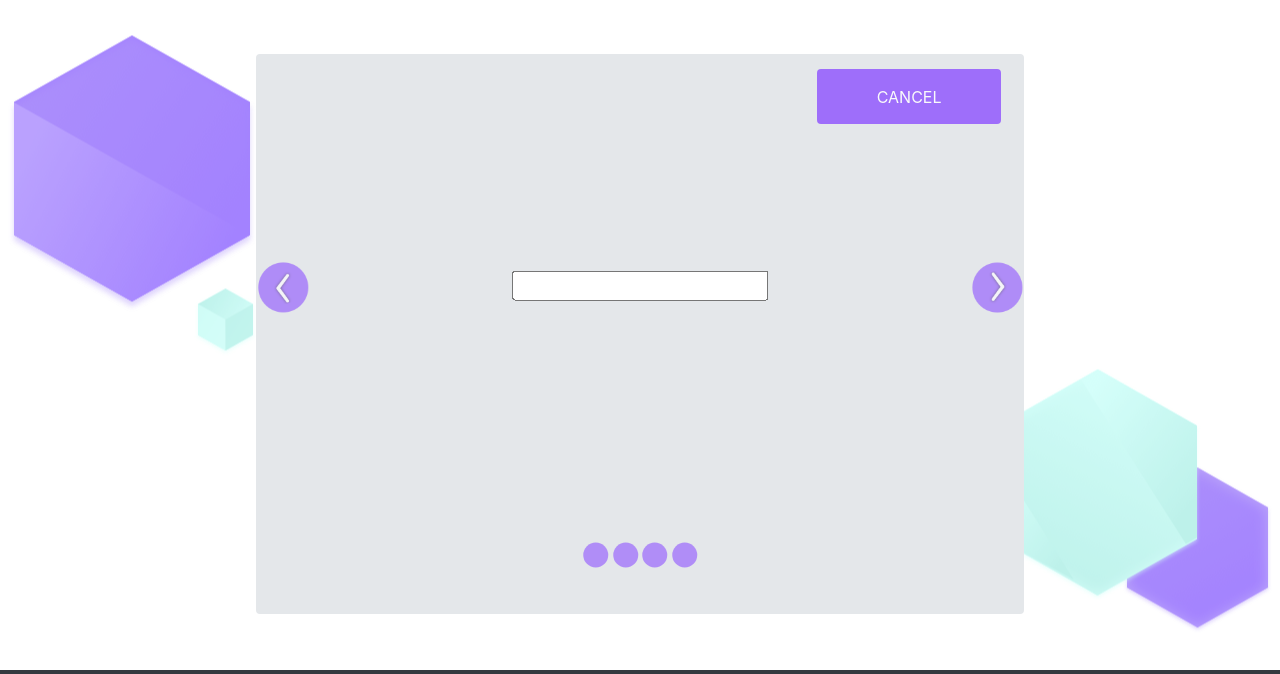
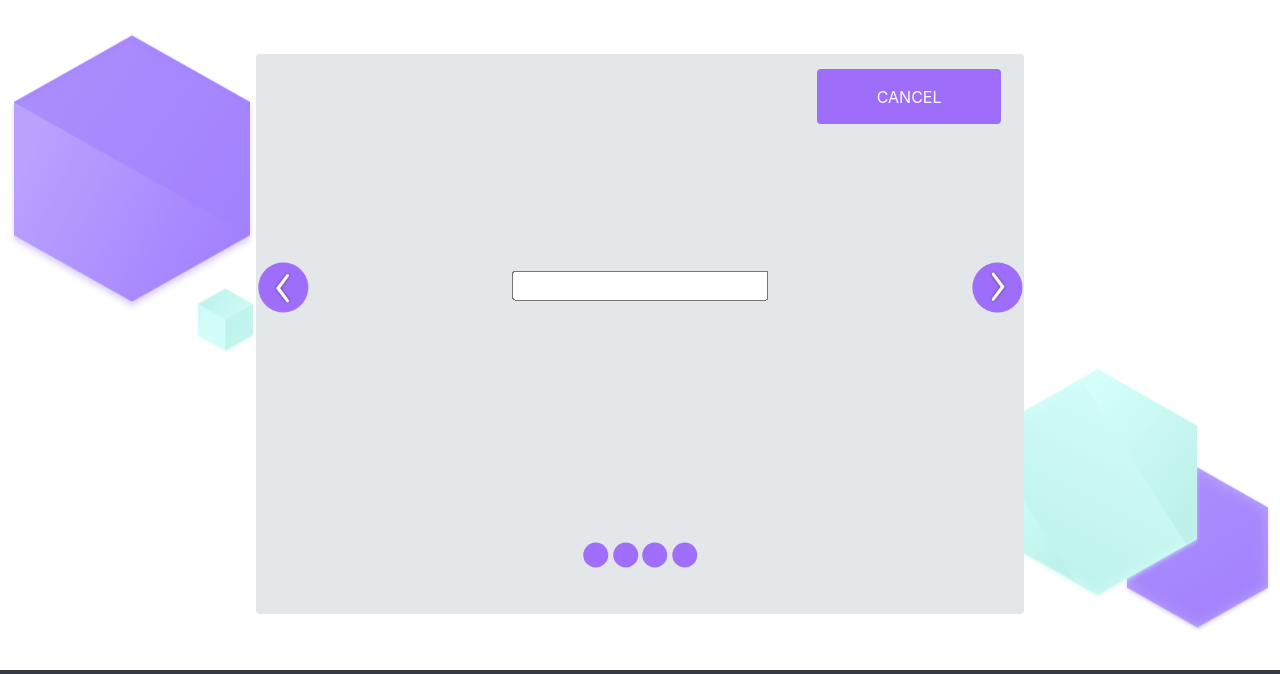
Before and after one commit to weeveiot/weeveresearch, a plain HTML site: page src/html/registries.html in a window 1280 px wide. Both pictures are taken after a click on the button "ADD NEW REGISTRY". Shown: the part 66-740 px from the top of the page. Drawn offline with nearby package versions, Linux system fonts and the light colour scheme; files whose address does not match are found by name.

Commit message:
Opacity value change for consistency

```diff
--- a/src/css/common.css
+++ b/src/css/common.css
@@ -167,7 +167,7 @@ A purple dot for the creation slide show view
   height: 25px;
   width: 25px;
   background-color: #8D51FF;
-  opacity: 0.6;
+  opacity: 0.8;
   cursor: pointer;
   border-radius: 50%;
   display: inline-block;
@@ -189,7 +189,7 @@ Images that display next arrows
 .leftArrow, .rightArrow {
     position: relative;
     width: 10%;
-    opacity: 0.6;
+    opacity: 0.8;
     cursor: pointer;
     display: inline-block;
 }
```
